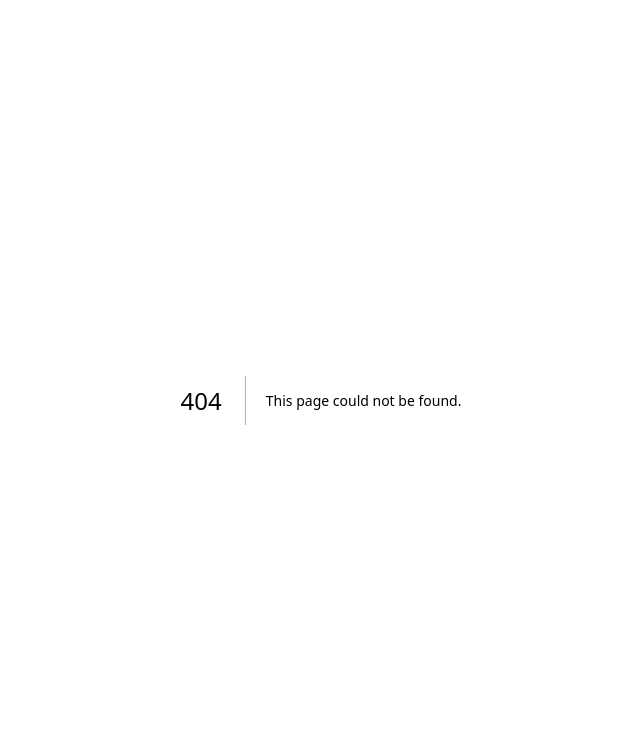
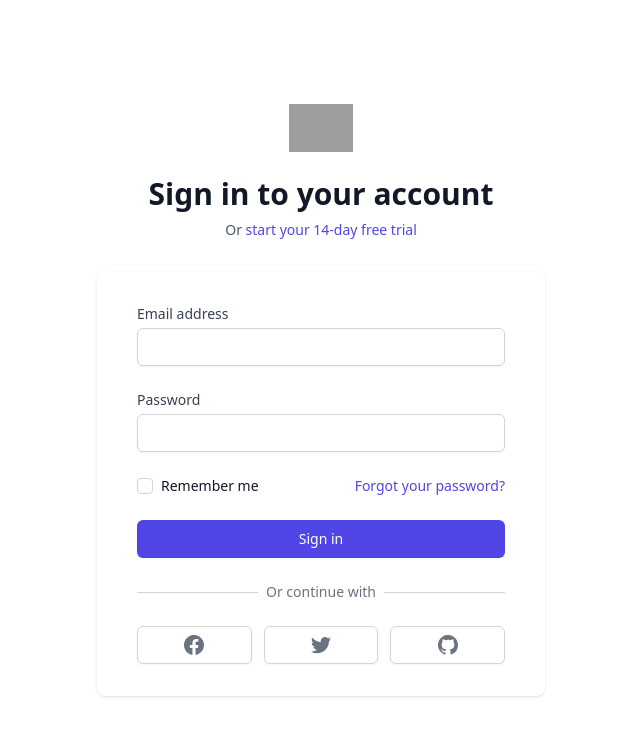
Before and after one commit to RustLoverTheCoder/edge-web, a Next.js app: page /signin in a window 1280 px wide. Before the commit this address had no page. Shown: the top 736 px of the page, without its empty margins (319-959 px from the left). Built offline with nearby package versions, Linux system fonts and the light colour scheme; grey boxes are pictures that could not be loaded.

Commit message:
feat: add signin

```diff
--- /dev/null
+++ b/app/(auth)/signin/page.tsx
@@ -0,0 +1,130 @@
+import React from 'react'
+
+const Page = () => {
+  return (
+    <div className="flex min-h-full flex-col justify-center py-12 sm:px-6 lg:px-8">
+      <div className="sm:mx-auto sm:w-full sm:max-w-md">
+        <img className="mx-auto h-12 w-auto" src="https://tailwindui.com/img/logos/workflow-mark-indigo-600.svg" alt="Workflow" />
+        <h2 className="mt-6 text-center text-3xl font-extrabold text-gray-900">Sign in to your account</h2>
+        <p className="mt-2 text-center text-sm text-gray-600">
+          Or{' '}
+          <a href="#" className="font-medium text-indigo-600 hover:text-indigo-500">
+            start your 14-day free trial
+          </a>
+        </p>
+      </div>
+
+      <div className="mt-8 sm:mx-auto sm:w-full sm:max-w-md">
+        <div className="bg-white py-8 px-4 shadow sm:rounded-lg sm:px-10">
+          <form className="space-y-6" action="#" method="POST">
+            <div>
+              <label htmlFor="email" className="block text-sm font-medium text-gray-700">
+                Email address
+              </label>
+              <div className="mt-1">
+                <input
+                  id="email"
+                  name="email"
+                  type="email"
+                  autoComplete="email"
+                  required
+                  className="block w-full appearance-none rounded-md border border-gray-300 px-3 py-2 placeholder-gray-400 shadow-sm focus:border-indigo-500 focus:outline-none focus:ring-indigo-500 sm:text-sm"
+                />
+              </div>
+            </div>
+
+            <div>
+              <label htmlFor="password" className="block text-sm font-medium text-gray-700">
+                Password
+              </label>
+              <div className="mt-1">
+                <input
+                  id="password"
+                  name="password"
+                  type="password"
+                  autoComplete="current-password"
+                  required
+                  className="block w-full appearance-none rounded-md border border-gray-300 px-3 py-2 placeholder-gray-400 shadow-sm focus:border-indigo-500 focus:outline-none focus:ring-indigo-500 sm:text-sm"
+                />
+              </div>
+            </div>
+
+            <div className="flex items-center justify-between">
+              <div className="flex items-center">
+                <input id="remember-me" name="remember-me" type="checkbox" className="h-4 w-4 rounded border-gray-300 text-indigo-600 focus:ring-indigo-500" />
+                <label htmlFor="remember-me" className="ml-2 block text-sm text-gray-900">
+                  Remember me
+                </label>
+              </div>
+
+              <div className="text-sm">
+                <a href="#" className="font-medium text-indigo-600 hover:text-indigo-500">
+                  Forgot your password?
+                </a>
+              </div>
+            </div>
+
+            <div>
+              <button
+                type="submit"
+                className="flex w-full justify-center rounded-md border border-transparent bg-indigo-600 py-2 px-4 text-sm font-medium text-white shadow-sm hover:bg-indigo-700 focus:outline-none focus:ring-2 focus:ring-indigo-500 focus:ring-offset-2"
+              >
+                Sign in
+              </button>
+            </div>
+          </form>
+
+          <div className="mt-6">
+            <div className="relative">
+              <div className="absolute inset-0 flex items-center">
+                <div className="w-full border-t border-gray-300" />
+              </div>
+              <div className="relative flex justify-center text-sm">
+                <span className="bg-white px-2 text-gray-500">Or continue with</span>
+              </div>
+            </div>
+
+            <div className="mt-6 grid grid-cols-3 gap-3">
+              <div>
+                <a href="#" className="inline-flex w-full justify-center rounded-md border border-gray-300 bg-white py-2 px-4 text-sm font-medium text-gray-500 shadow-sm hover:bg-gray-50">
+                  <span className="sr-only">Sign in with Facebook</span>
+                  <svg className="h-5 w-5" aria-hidden="true" fill="currentColor" viewBox="0 0 20 20">
+                    <path
+                      fillRule="evenodd"
+                      d="M20 10c0-5.523-4.477-10-10-10S0 4.477 0 10c0 4.991 3.657 9.128 8.438 9.878v-6.987h-2.54V10h2.54V7.797c0-2.506 1.492-3.89 3.777-3.89 1.094 0 2.238.195 2.238.195v2.46h-1.26c-1.243 0-1.63.771-1.63 1.562V10h2.773l-.443 2.89h-2.33v6.988C16.343 19.128 20 14.991 20 10z"
+                      clipRule="evenodd"
+                    />
+                  </svg>
+                </a>
+              </div>
+
+              <div>
+                <a href="#" className="inline-flex w-full justify-center rounded-md border border-gray-300 bg-white py-2 px-4 text-sm font-medium text-gray-500 shadow-sm hover:bg-gray-50">
+                  <span className="sr-only">Sign in with Twitter</span>
+                  <svg className="h-5 w-5" aria-hidden="true" fill="currentColor" viewBox="0 0 20 20">
+                    <path d="M6.29 18.251c7.547 0 11.675-6.253 11.675-11.675 0-.178 0-.355-.012-.53A8.348 8.348 0 0020 3.92a8.19 8.19 0 01-2.357.646 4.118 4.118 0 001.804-2.27 8.224 8.224 0 01-2.605.996 4.107 4.107 0 00-6.993 3.743 11.65 11.65 0 01-8.457-4.287 4.106 4.106 0 001.27 5.477A4.073 4.073 0 01.8 7.713v.052a4.105 4.105 0 003.292 4.022 4.095 4.095 0 01-1.853.07 4.108 4.108 0 003.834 2.85A8.233 8.233 0 010 16.407a11.616 11.616 0 006.29 1.84" />
+                  </svg>
+                </a>
+              </div>
+
+              <div>
+                <a href="#" className="inline-flex w-full justify-center rounded-md border border-gray-300 bg-white py-2 px-4 text-sm font-medium text-gray-500 shadow-sm hover:bg-gray-50">
+                  <span className="sr-only">Sign in with GitHub</span>
+                  <svg className="h-5 w-5" aria-hidden="true" fill="currentColor" viewBox="0 0 20 20">
+                    <path
+                      fillRule="evenodd"
+                      d="M10 0C4.477 0 0 4.484 0 10.017c0 4.425 2.865 8.18 6.839 9.504.5.092.682-.217.682-.483 0-.237-.008-.868-.013-1.703-2.782.605-3.369-1.343-3.369-1.343-.454-1.158-1.11-1.466-1.11-1.466-.908-.62.069-.608.069-.608 1.003.07 1.531 1.032 1.531 1.032.892 1.53 2.341 1.088 2.91.832.092-.647.35-1.088.636-1.338-2.22-.253-4.555-1.113-4.555-4.951 0-1.093.39-1.988 1.029-2.688-.103-.253-.446-1.272.098-2.65 0 0 .84-.27 2.75 1.026A9.564 9.564 0 0110 4.844c.85.004 1.705.115 2.504.337 1.909-1.296 2.747-1.027 2.747-1.027.546 1.379.203 2.398.1 2.651.64.7 1.028 1.595 1.028 2.688 0 3.848-2.339 4.695-4.566 4.942.359.31.678.921.678 1.856 0 1.338-.012 2.419-.012 2.747 0 .268.18.58.688.482A10.019 10.019 0 0020 10.017C20 4.484 15.522 0 10 0z"
+                      clipRule="evenodd"
+                    />
+                  </svg>
+                </a>
+              </div>
+            </div>
+          </div>
+        </div>
+      </div>
+    </div>
+  )
+}
+
+export default Page
```
